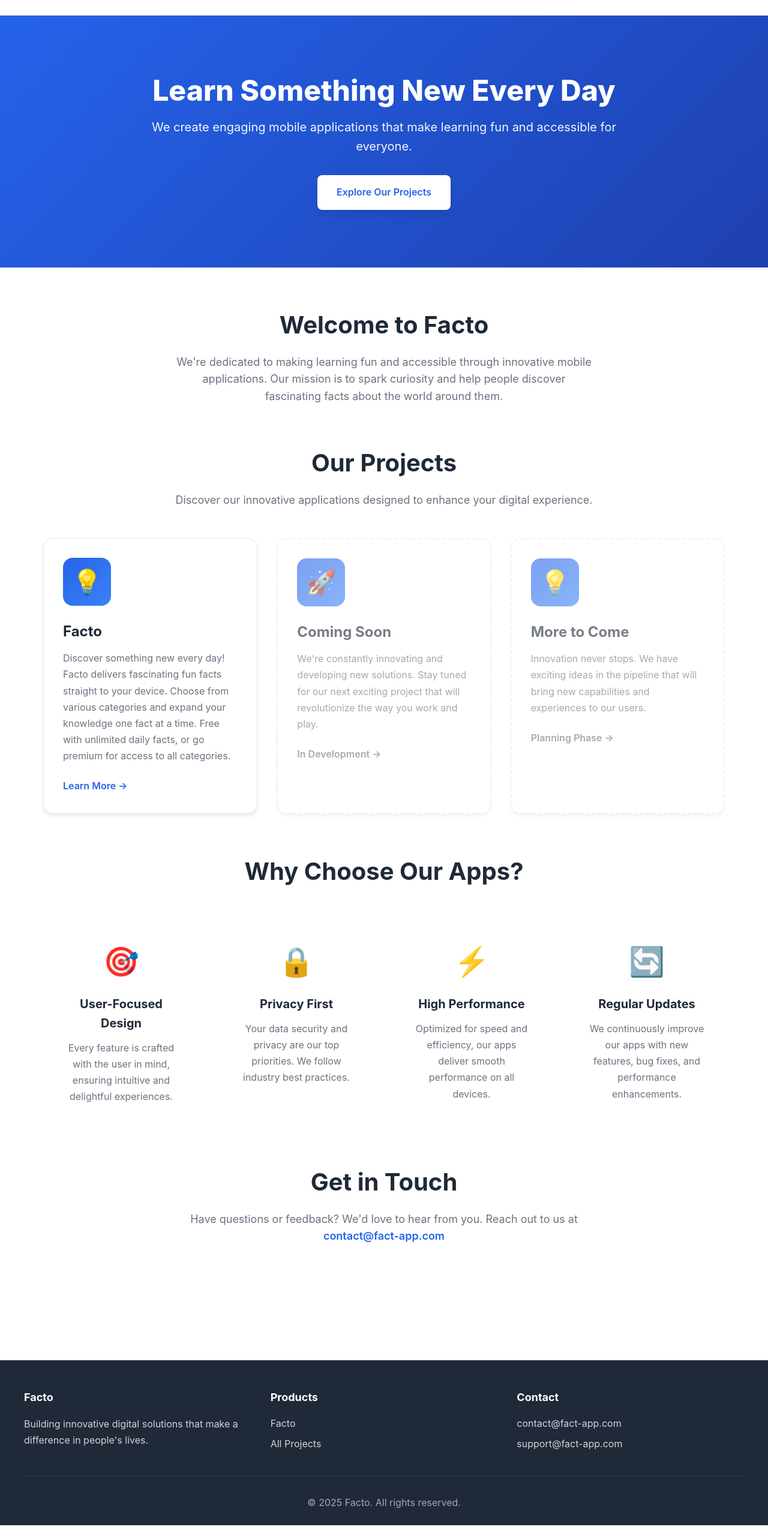
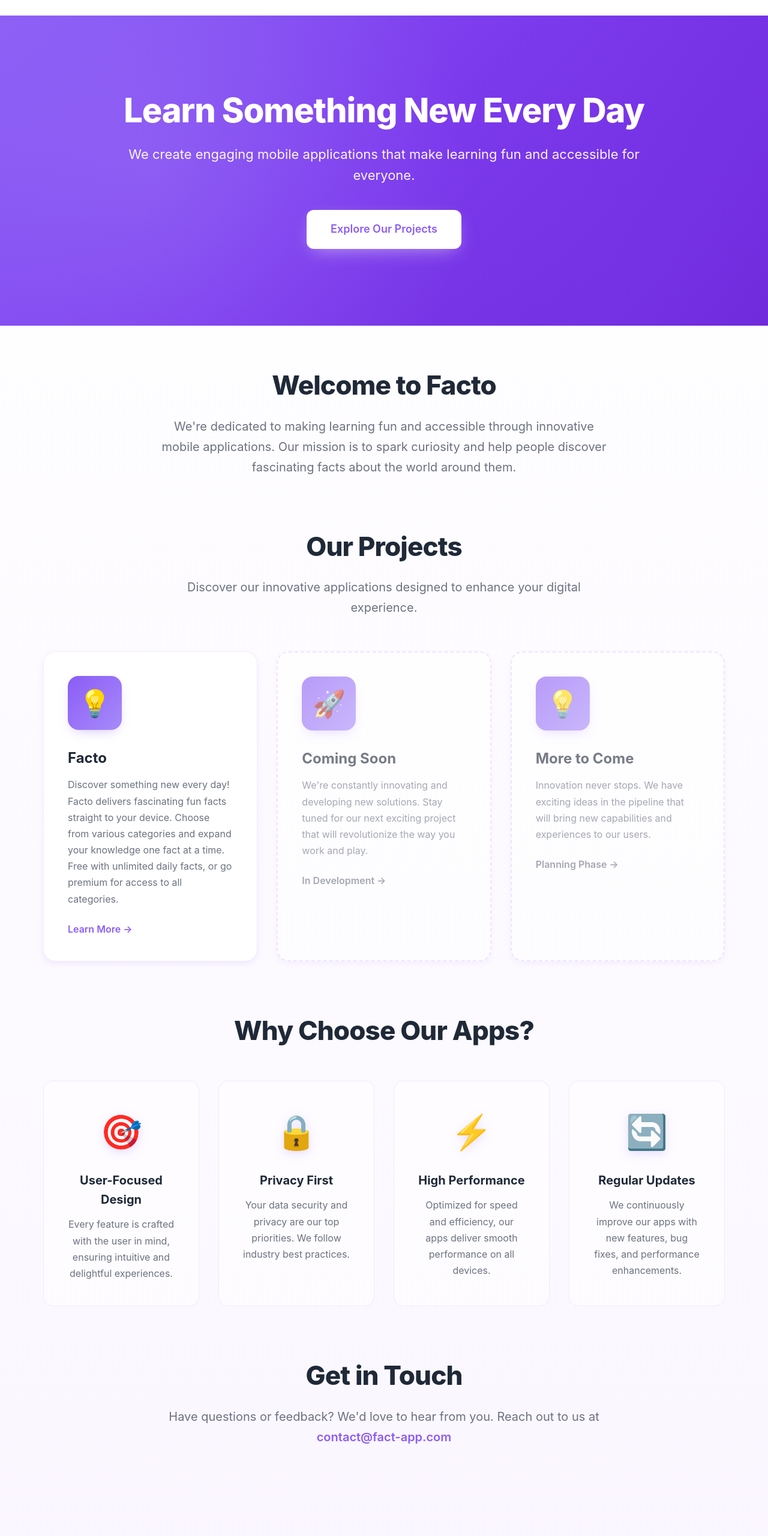
Before and after one commit to Tonyyeahx/Business-Website, a React (Vite) app: page / in a window 1280 px wide. Shown: the part 45-2606 px from the top of the page at 60% size. Built offline with nearby package versions, Linux system fonts and the light colour scheme.

Commit message:
Made the website more modern and clean

```diff
--- a/src/App.css
+++ b/src/App.css
@@ -1,9 +1,20 @@
 /* Footer */
 footer {
-  background-color: var(--text-dark);
+  background: linear-gradient(135deg, #1f2937 0%, #111827 100%);
   color: white;
-  padding: 3rem 2rem 1.5rem;
-  margin-top: 4rem;
+  padding: 4rem 2rem 2rem;
+  margin-top: 6rem;
+  position: relative;
+}
+
+footer::before {
+  content: '';
+  position: absolute;
+  top: 0;
+  left: 0;
+  right: 0;
+  height: 1px;
+  background: linear-gradient(90deg, transparent, rgba(139, 92, 246, 0.5), transparent);
 }
 
 .footer-content {
@@ -16,8 +27,10 @@ footer {
 }
 
 .footer-section h3 {
-  margin-bottom: 1rem;
+  margin-bottom: 1.25rem;
   font-size: 1.125rem;
+  font-weight: 700;
+  color: var(--accent-color);
 }
 
 .footer-section ul {
@@ -29,22 +42,26 @@ footer {
 }
 
 .footer-section a {
-  color: rgba(255, 255, 255, 0.8);
+  color: rgba(255, 255, 255, 0.7);
   text-decoration: none;
-  transition: color 0.3s ease;
+  transition: all 0.3s ease;
+  position: relative;
 }
 
 .footer-section a:hover {
-  color: white;
+  color: var(--accent-color);
+  padding-left: 4px;
 }
 
 .footer-bottom {
   max-width: 1200px;
   margin: 0 auto;
-  padding-top: 2rem;
-  border-top: 1px solid rgba(255, 255, 255, 0.1);
+  padding-top: 2.5rem;
+  margin-top: 2rem;
+  border-top: 1px solid rgba(139, 92, 246, 0.2);
   text-align: center;
-  color: rgba(255, 255, 255, 0.6);
+  color: rgba(255, 255, 255, 0.5);
+  font-size: 0.9375rem;
 }
 
 /* Responsive Design */
--- a/src/index.css
+++ b/src/index.css
@@ -6,36 +6,38 @@
 }
 
 :root {
-  --primary-color: #2563eb;
-  --secondary-color: #1e40af;
-  --accent-color: #3b82f6;
+  --primary-color: #8b5cf6;
+  --secondary-color: #7c3aed;
+  --accent-color: #a78bfa;
   --text-dark: #1f2937;
   --text-light: #6b7280;
-  --bg-light: #f9fafb;
+  --bg-light: #faf5ff;
   --bg-white: #ffffff;
-  --border-color: #e5e7eb;
+  --border-color: #e9d5ff;
   --success-color: #10b981;
-  --shadow-sm: 0 1px 2px 0 rgba(0, 0, 0, 0.05);
-  --shadow-md: 0 4px 6px -1px rgba(0, 0, 0, 0.1);
-  --shadow-lg: 0 10px 15px -3px rgba(0, 0, 0, 0.1);
-  --shadow-xl: 0 20px 25px -5px rgba(0, 0, 0, 0.1);
+  --shadow-sm: 0 1px 3px 0 rgba(139, 92, 246, 0.1);
+  --shadow-md: 0 4px 12px -2px rgba(139, 92, 246, 0.15);
+  --shadow-lg: 0 10px 25px -5px rgba(139, 92, 246, 0.2);
+  --shadow-xl: 0 20px 40px -10px rgba(139, 92, 246, 0.25);
 }
 
 body {
   font-family: -apple-system, BlinkMacSystemFont, 'Segoe UI', Roboto, 'Helvetica Neue', Arial, sans-serif;
   line-height: 1.6;
   color: var(--text-dark);
-  background-color: var(--bg-white);
+  background: linear-gradient(to bottom, #ffffff 0%, #faf5ff 100%);
+  min-height: 100vh;
 }
 
 /* Navigation */
 nav {
-  background-color: var(--bg-white);
+  background: rgba(255, 255, 255, 0.9);
+  backdrop-filter: blur(10px);
   box-shadow: var(--shadow-sm);
   position: sticky;
   top: 0;
   z-index: 1000;
-  border-bottom: 1px solid var(--border-color);
+  border-bottom: 1px solid rgba(139, 92, 246, 0.1);
 }
 
 .nav-container {
@@ -94,45 +96,64 @@ nav {
 
 /* Hero Section */
 .hero {
-  background: linear-gradient(135deg, var(--primary-color) 0%, var(--secondary-color) 100%);
+  background: linear-gradient(135deg, #8b5cf6 0%, #7c3aed 50%, #6d28d9 100%);
   color: white;
-  padding: 6rem 2rem;
+  padding: 8rem 2rem;
   text-align: center;
+  position: relative;
+  overflow: hidden;
+}
+
+.hero::before {
+  content: '';
+  position: absolute;
+  top: 0;
+  left: 0;
+  right: 0;
+  bottom: 0;
+  background: radial-gradient(circle at 20% 50%, rgba(167, 139, 250, 0.3) 0%, transparent 50%),
+              radial-gradient(circle at 80% 80%, rgba(124, 58, 237, 0.3) 0%, transparent 50%);
+  pointer-events: none;
 }
 
 .hero-content {
-  max-width: 800px;
+  max-width: 900px;
   margin: 0 auto;
+  position: relative;
+  z-index: 1;
 }
 
 .hero h1 {
-  font-size: 3rem;
-  margin-bottom: 1rem;
+  font-size: 3.5rem;
+  margin-bottom: 1.5rem;
   font-weight: 800;
-  line-height: 1.2;
+  line-height: 1.1;
+  letter-spacing: -0.02em;
 }
 
 .hero p {
-  font-size: 1.25rem;
-  margin-bottom: 2rem;
+  font-size: 1.375rem;
+  margin-bottom: 2.5rem;
   opacity: 0.95;
+  font-weight: 400;
 }
 
 .cta-button {
   display: inline-block;
   background-color: var(--bg-white);
   color: var(--primary-color);
-  padding: 1rem 2rem;
-  border-radius: 0.5rem;
+  padding: 1.125rem 2.5rem;
+  border-radius: 12px;
   text-decoration: none;
   font-weight: 600;
-  transition: all 0.3s ease;
-  box-shadow: var(--shadow-lg);
+  font-size: 1.125rem;
+  transition: all 0.3s cubic-bezier(0.4, 0, 0.2, 1);
+  box-shadow: 0 10px 30px -10px rgba(255, 255, 255, 0.5);
 }
 
 .cta-button:hover {
-  transform: translateY(-2px);
-  box-shadow: var(--shadow-xl);
+  transform: translateY(-3px);
+  box-shadow: 0 15px 40px -10px rgba(255, 255, 255, 0.7);
 }
 
 /* Container */
@@ -144,25 +165,27 @@ nav {
 
 /* Section Styles */
 .section {
-  margin-bottom: 4rem;
+  margin-bottom: 5rem;
 }
 
 .section-title {
-  font-size: 2.5rem;
+  font-size: 2.75rem;
   margin-bottom: 1rem;
   color: var(--text-dark);
-  font-weight: 700;
+  font-weight: 800;
   text-align: center;
+  letter-spacing: -0.02em;
 }
 
 .section-subtitle {
-  font-size: 1.125rem;
+  font-size: 1.25rem;
   color: var(--text-light);
   text-align: center;
-  margin-bottom: 3rem;
-  max-width: 700px;
+  margin-bottom: 3.5rem;
+  max-width: 750px;
   margin-left: auto;
   margin-right: auto;
+  line-height: 1.7;
 }
 
 /* Projects Grid */
@@ -175,28 +198,48 @@ nav {
 
 .project-card {
   background-color: var(--bg-white);
-  border-radius: 1rem;
-  padding: 2rem;
+  border-radius: 20px;
+  padding: 2.5rem;
   box-shadow: var(--shadow-md);
-  transition: all 0.3s ease;
-  border: 1px solid var(--border-color);
+  transition: all 0.4s cubic-bezier(0.4, 0, 0.2, 1);
+  border: 1px solid rgba(139, 92, 246, 0.1);
+  position: relative;
+  overflow: hidden;
+}
+
+.project-card::before {
+  content: '';
+  position: absolute;
+  top: 0;
+  left: 0;
+  right: 0;
+  height: 4px;
+  background: linear-gradient(90deg, var(--primary-color), var(--accent-color));
+  transform: scaleX(0);
+  transition: transform 0.4s cubic-bezier(0.4, 0, 0.2, 1);
 }
 
 .project-card:hover {
-  transform: translateY(-5px);
+  transform: translateY(-8px);
   box-shadow: var(--shadow-xl);
+  border-color: rgba(139, 92, 246, 0.2);
+}
+
+.project-card:hover::before {
+  transform: scaleX(1);
 }
 
 .project-icon {
-  width: 80px;
-  height: 80px;
-  background: linear-gradient(135deg, var(--primary-color), var(--accent-color));
-  border-radius: 1rem;
+  width: 90px;
+  height: 90px;
+  background: linear-gradient(135deg, #8b5cf6 0%, #a78bfa 100%);
+  border-radius: 18px;
   display: flex;
   align-items: center;
   justify-content: center;
-  font-size: 2.5rem;
-  margin-bottom: 1.5rem;
+  font-size: 2.75rem;
+  margin-bottom: 1.75rem;
+  box-shadow: 0 8px 20px -8px rgba(139, 92, 246, 0.4);
 }
 
 .project-card h3 {
@@ -234,16 +277,16 @@ nav {
 }
 
 .app-icon-large {
-  width: 150px;
-  height: 150px;
-  background: linear-gradient(135deg, var(--primary-color), var(--accent-color));
-  border-radius: 2rem;
+  width: 160px;
+  height: 160px;
+  background: linear-gradient(135deg, #8b5cf6 0%, #a78bfa 100%);
+  border-radius: 32px;
   display: inline-flex;
   align-items: center;
   justify-content: center;
-  font-size: 4rem;
-  margin-bottom: 1.5rem;
-  box-shadow: var(--shadow-lg);
+  font-size: 5rem;
+  margin-bottom: 2rem;
+  box-shadow: 0 20px 50px -15px rgba(139, 92, 246, 0.5);
 }
 
 .app-title {
@@ -268,19 +311,21 @@ nav {
 .download-btn {
   display: inline-flex;
   align-items: center;
-  gap: 0.5rem;
-  background-color: var(--text-dark);
+  gap: 0.75rem;
+  background: linear-gradient(135deg, var(--primary-color), var(--secondary-color));
   color: white;
-  padding: 0.75rem 1.5rem;
-  border-radius: 0.5rem;
+  padding: 1rem 2rem;
+  border-radius: 14px;
   text-decoration: none;
   font-weight: 600;
-  transition: all 0.3s ease;
+  font-size: 1.0625rem;
+  transition: all 0.3s cubic-bezier(0.4, 0, 0.2, 1);
+  box-shadow: 0 8px 20px -8px rgba(139, 92, 246, 0.4);
 }
 
 .download-btn:hover {
-  background-color: var(--primary-color);
-  transform: translateY(-2px);
+  transform: translateY(-3px);
+  box-shadow: 0 12px 30px -10px rgba(139, 92, 246, 0.5);
 }
 
 .features-grid {
@@ -292,12 +337,23 @@ nav {
 
 .feature-item {
   text-align: center;
-  padding: 2rem;
+  padding: 2.5rem;
+  background: rgba(255, 255, 255, 0.5);
+  border-radius: 16px;
+  transition: all 0.3s cubic-bezier(0.4, 0, 0.2, 1);
+  border: 1px solid rgba(139, 92, 246, 0.1);
+}
+
+.feature-item:hover {
+  background: rgba(255, 255, 255, 0.8);
+  transform: translateY(-4px);
+  box-shadow: var(--shadow-md);
 }
 
 .feature-icon {
-  font-size: 3rem;
-  margin-bottom: 1rem;
+  font-size: 3.5rem;
+  margin-bottom: 1.25rem;
+  filter: drop-shadow(0 4px 8px rgba(139, 92, 246, 0.2));
 }
 
 .feature-item h3 {
```
